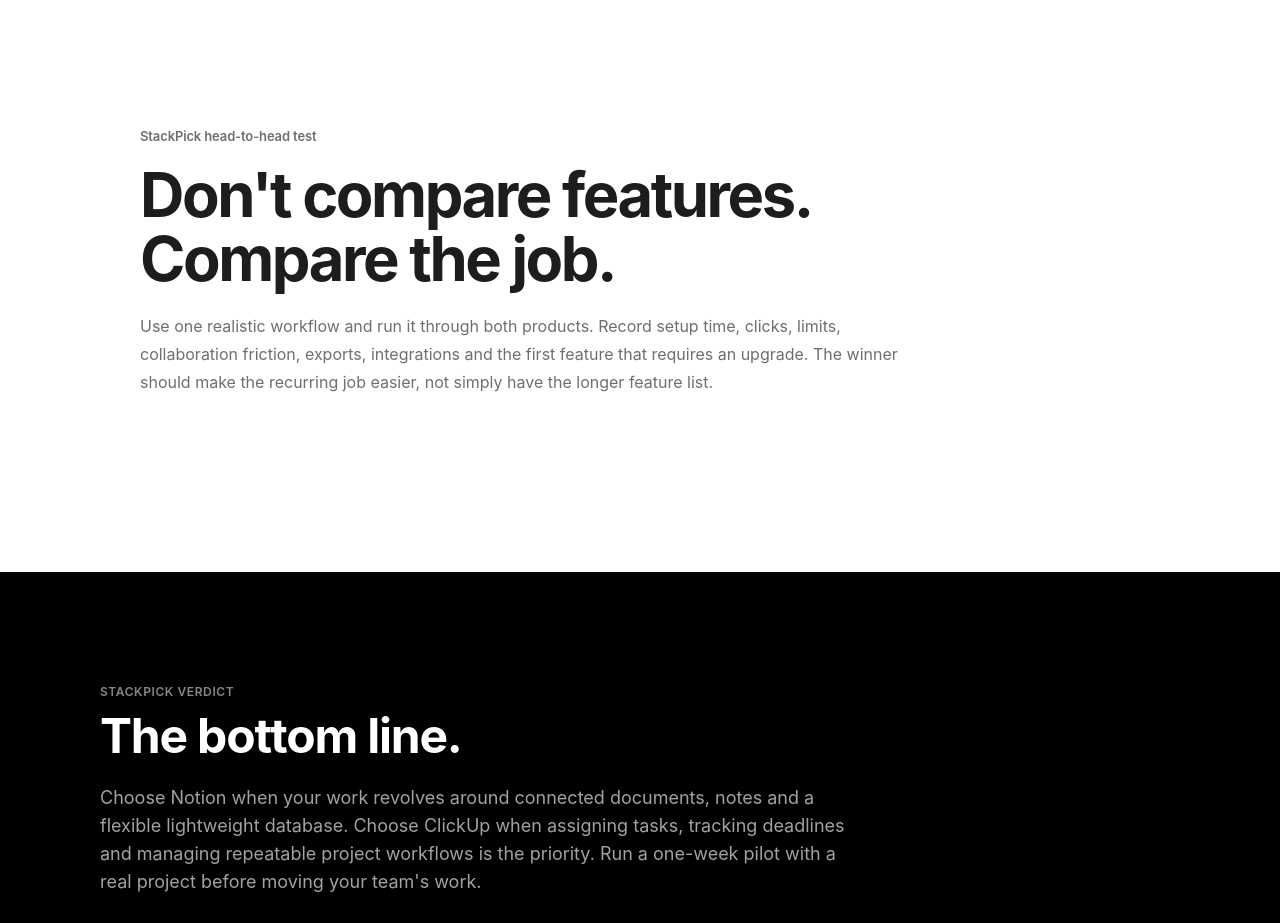
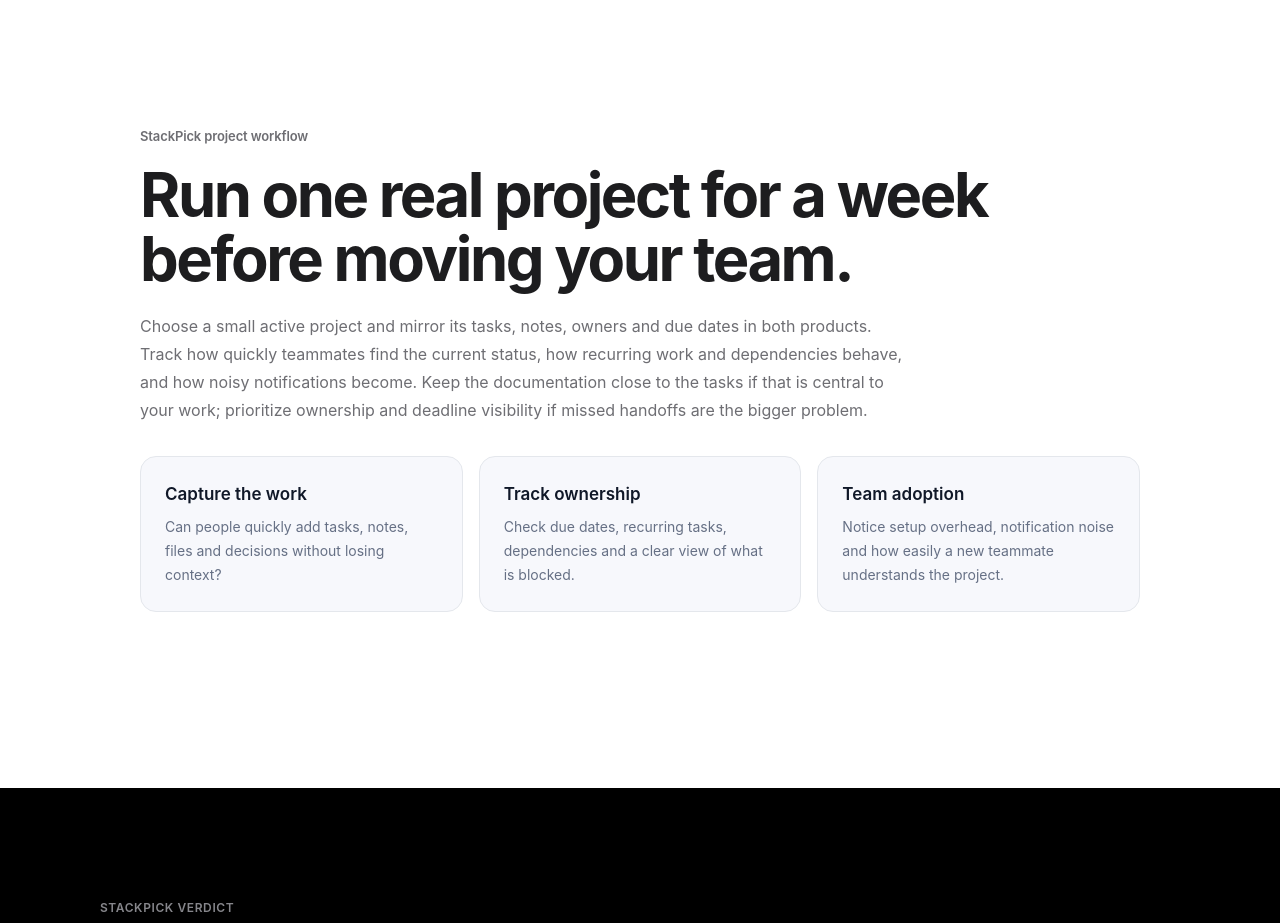
Before and after one commit to LinukaBandara/StackPick, a Next.js app: page /best/notion-vs-clickup in a window 1280 px wide. Shown: the part 2280-3203 px from the top of the page. Built offline with nearby package versions, Linux system fonts and the light colour scheme; no server answers.

Commit message:
Improve Notion vs ClickUp practical project test

```diff
--- a/app/best/notion-vs-clickup/page.tsx
+++ b/app/best/notion-vs-clickup/page.tsx
@@ -22,14 +22,16 @@ export default function Page() {
     >
       <section className="bg-white">
         <div className="sp-container py-16 sm:py-20">
-          <p className="sp-eyebrow">StackPick head-to-head test</p>
-          <h2 className="sp-title mt-4 max-w-4xl">Don't compare features. Compare the job.</h2>
+          <p className="sp-eyebrow">StackPick project workflow</p>
+          <h2 className="sp-title mt-4 max-w-4xl">Run one real project for a week before moving your team.</h2>
           <p className="mt-5 max-w-3xl text-base leading-7 text-[#6e6e73]">
-            Use one realistic workflow and run it through both products. Record setup time,
-            clicks, limits, collaboration friction, exports, integrations and the first feature
-            that requires an upgrade. The winner should make the recurring job easier, not simply
-            have the longer feature list.
+            Choose a small active project and mirror its tasks, notes, owners and due dates in both products. Track how quickly teammates find the current status, how recurring work and dependencies behave, and how noisy notifications become. Keep the documentation close to the tasks if that is central to your work; prioritize ownership and deadline visibility if missed handoffs are the bigger problem.
           </p>
+          <div className="mt-8 grid gap-4 sm:grid-cols-3">
+            <div className="rounded-2xl border border-[#e4e7ec] bg-[#f7f8fc] p-6"><p className="font-semibold text-[#101828]">Capture the work</p><p className="mt-2 text-sm leading-6 text-[#667085]">Can people quickly add tasks, notes, files and decisions without losing context?</p></div>
+            <div className="rounded-2xl border border-[#e4e7ec] bg-[#f7f8fc] p-6"><p className="font-semibold text-[#101828]">Track ownership</p><p className="mt-2 text-sm leading-6 text-[#667085]">Check due dates, recurring tasks, dependencies and a clear view of what is blocked.</p></div>
+            <div className="rounded-2xl border border-[#e4e7ec] bg-[#f7f8fc] p-6"><p className="font-semibold text-[#101828]">Team adoption</p><p className="mt-2 text-sm leading-6 text-[#667085]">Notice setup overhead, notification noise and how easily a new teammate understands the project.</p></div>
+          </div>
         </div>
       </section>
     </ComparisonArticle>
```
